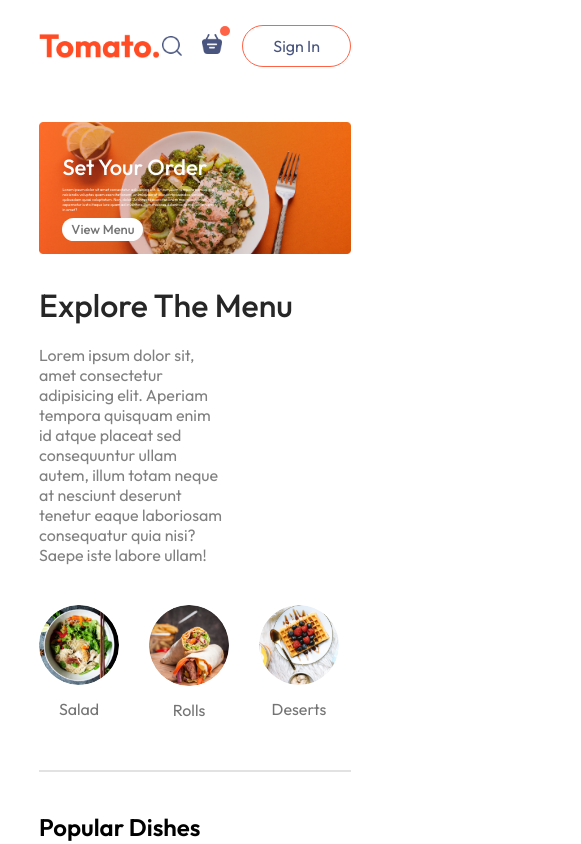
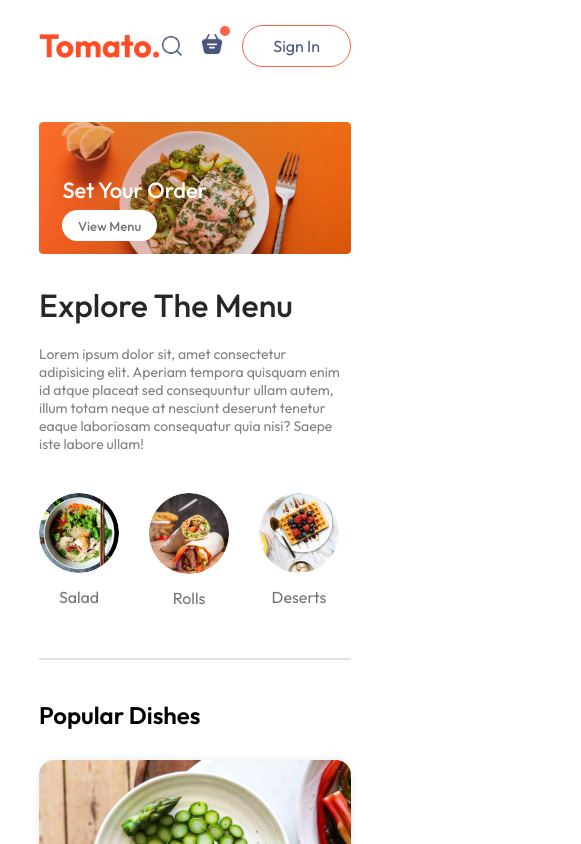
Before and after one commit to Pouya-lab/food-delivery-mern, a React (Vite) app in the folder frontend/: page / in a window 390 px wide. Shown: the top 844 px of the page, 581 px wide, since content can reach past the window. Built offline with nearby package versions, Linux system fonts and the light colour scheme.

Commit message:
responsive home pages components

```diff
--- a/frontend/src/components/ExploreMenu/ExploreMenu.css
+++ b/frontend/src/components/ExploreMenu/ExploreMenu.css
@@ -54,3 +54,10 @@
     border: 4px solid tomato;
     padding: 2px;
 }
+
+@media only screen and ( max-width : 1050px ){
+    .explore-menu-text{
+        max-width: 100% ;
+        font-size: 14px;
+    }
+}
--- a/frontend/src/components/Footer/Footer.css
+++ b/frontend/src/components/Footer/Footer.css
@@ -49,3 +49,16 @@
     background-color: gray;
     border: none;
 }
+
+@media only screen and ( max-width : 750px){
+
+    .footer-content{
+        display: flex;
+        flex-direction: column;
+        gap: 35px;
+    }
+
+    .footer-copyright{
+        text-align: center;
+    }
+}
--- a/frontend/src/components/Header/Header.css
+++ b/frontend/src/components/Header/Header.css
@@ -39,3 +39,25 @@
     font-size: max( 1vw , 13px);
     border-radius: 50px;
 }
+
+@media only screen and ( max-width : 1050px ){
+
+    .header-contents{
+        max-width: 45%;
+    }
+}
+
+
+@media only screen and ( max-width : 750px ){
+    .header-contents{
+        max-width: 65%;
+    }
+
+    .header-contents p{
+        display: none;
+    }
+
+    .header-contents button{
+        padding: 2vw 4vw;
+    }
+}
```
